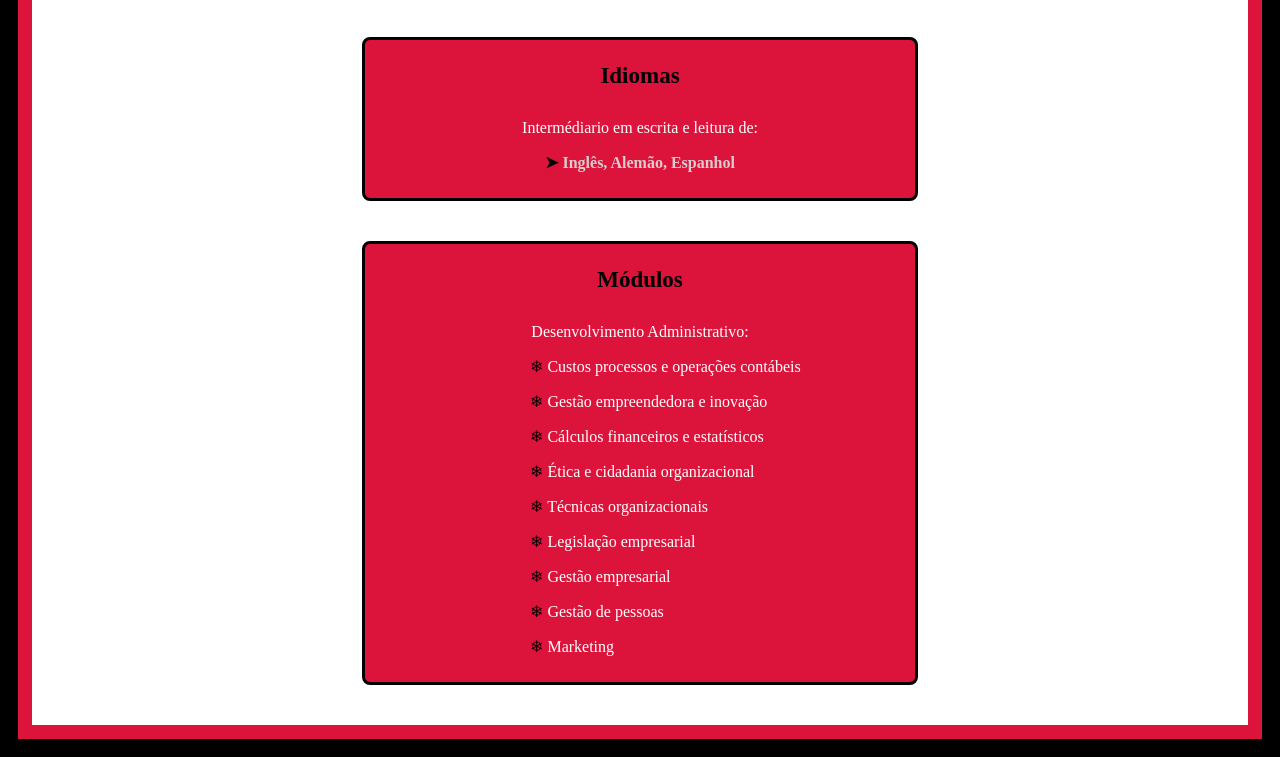
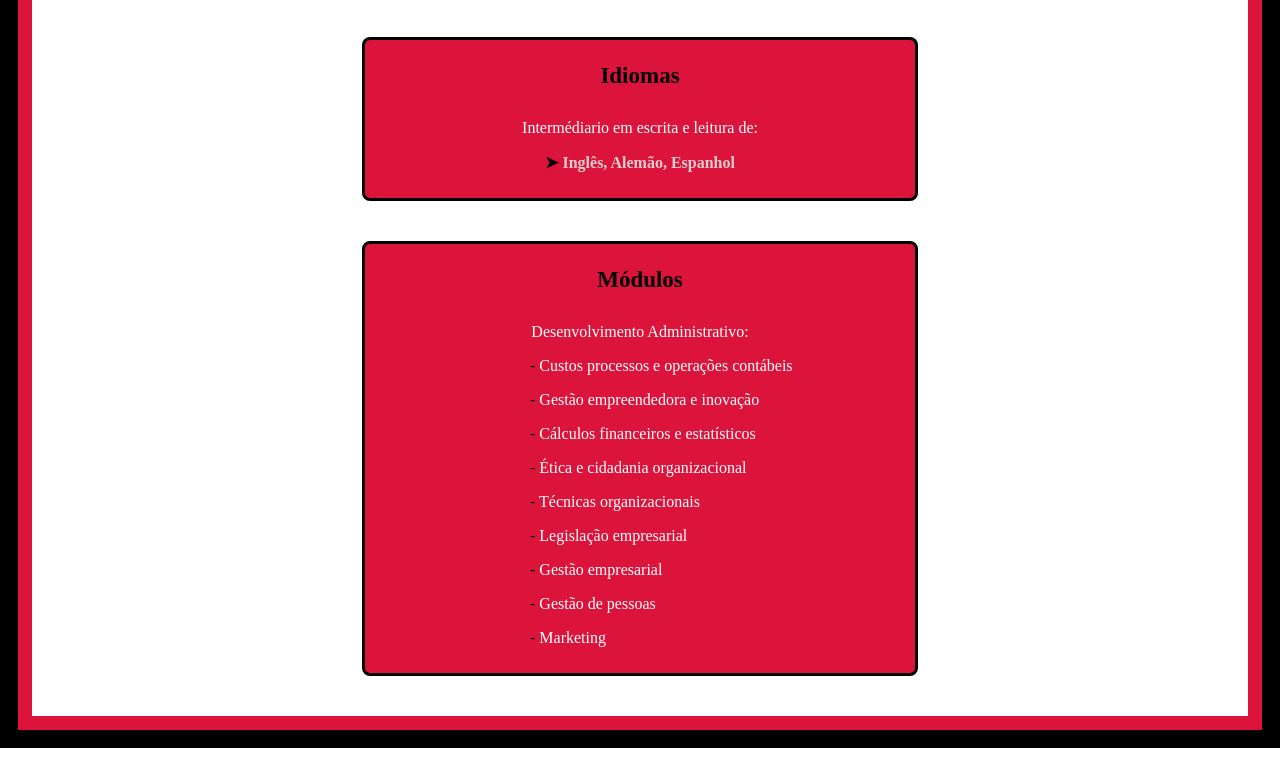
Before and after one commit to Kernel-Caio/Curriculo-Virtual, a plain HTML site: page index.html in a window 1280 px wide. Shown: the part 1517-2274 px from the top of the page. Drawn offline with Linux system fonts and the light colour scheme.

Commit message:
retiradas de emoji de neve

```diff
--- a/index.html
+++ b/index.html
@@ -103,15 +103,15 @@
                     <p>Desenvolvimento Administrativo:</p>
                     <div id="listaModulos">
 
-                    <p><span> ❄ </span>Custos processos e operações contábeis</p>
-                    <p><span> ❄ </span>Gestão empreendedora e inovação</p>
-                    <p><span> ❄ </span>Cálculos financeiros e estatísticos</p>
-                    <p><span> ❄ </span>Ética e cidadania organizacional</p>
-                    <p><span> ❄ </span>Técnicas organizacionais</p>
-                    <p><span> ❄ </span>Legislação empresarial</p>
-                    <p><span> ❄ </span>Gestão empresarial</p>
-                    <p><span> ❄ </span>Gestão de pessoas</p>
-                    <p><span> ❄ </span>Marketing</p>
+                    <p><span> - </span>Custos processos e operações contábeis</p>
+                    <p><span> - </span>Gestão empreendedora e inovação</p>
+                    <p><span> - </span>Cálculos financeiros e estatísticos</p>
+                    <p><span> - </span>Ética e cidadania organizacional</p>
+                    <p><span> - </span>Técnicas organizacionais</p>
+                    <p><span> - </span>Legislação empresarial</p>
+                    <p><span> - </span>Gestão empresarial</p>
+                    <p><span> - </span>Gestão de pessoas</p>
+                    <p><span> - </span>Marketing</p>
                     </div>
                </div>
           </main>
```
